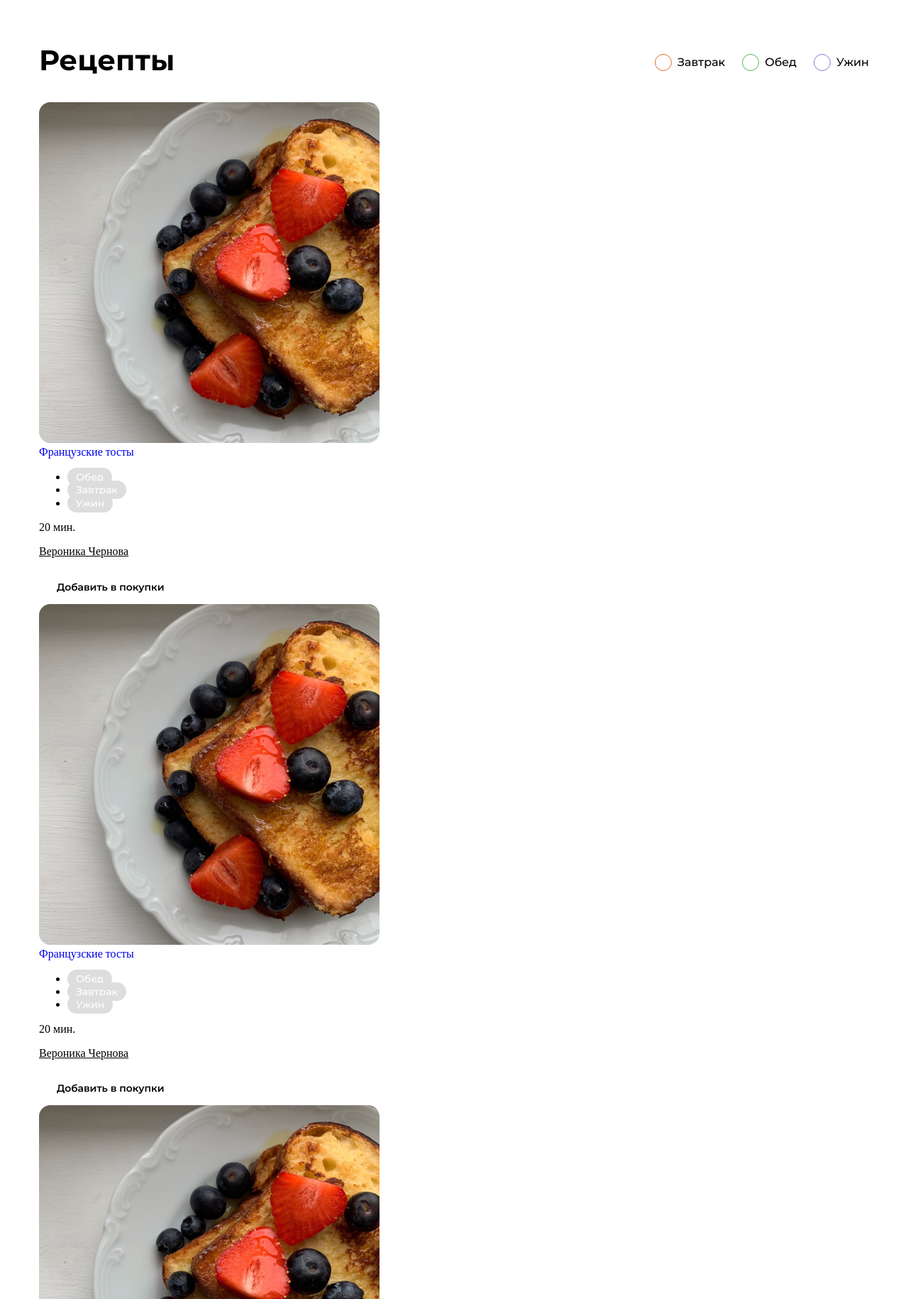
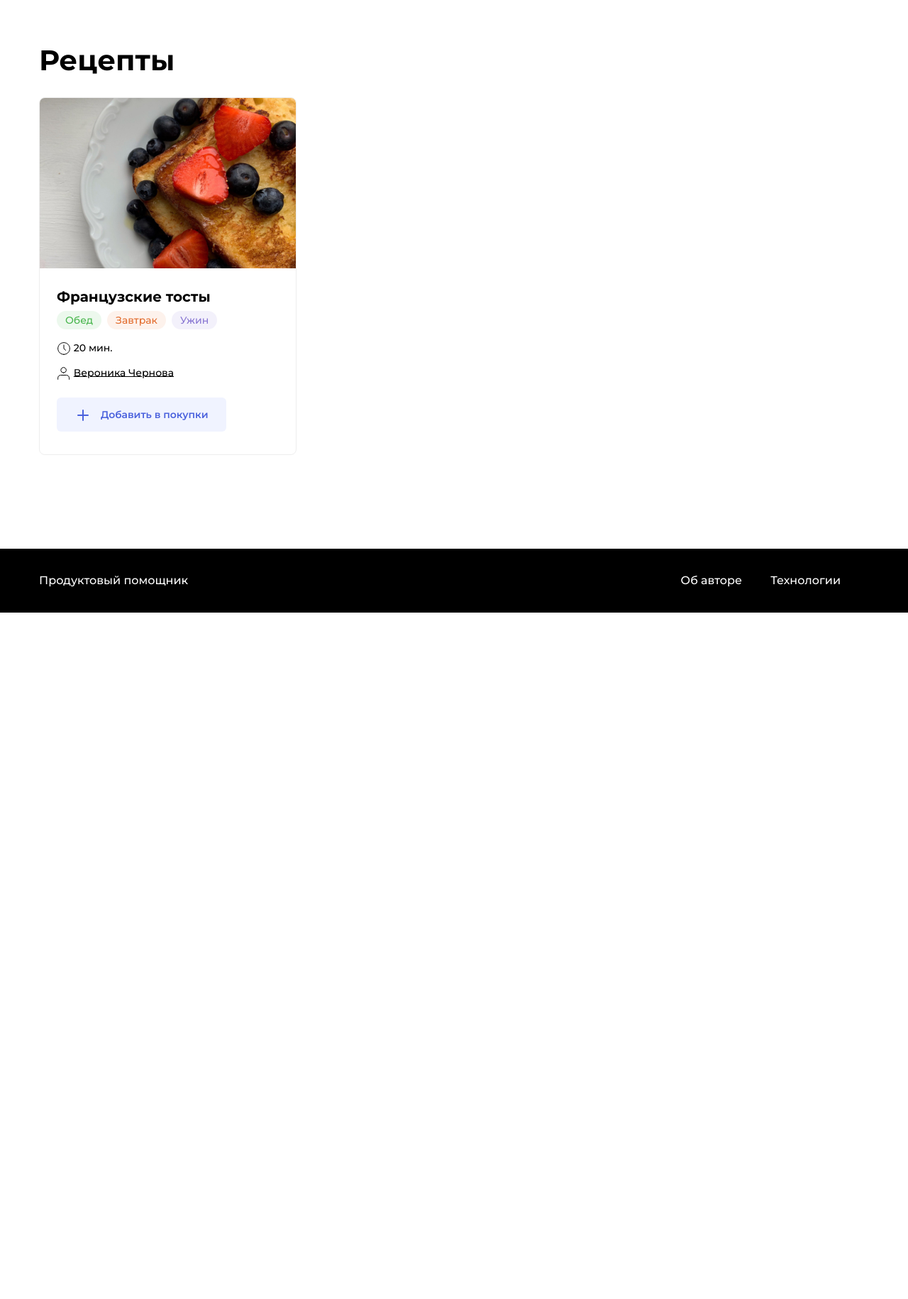
Before and after one commit to JohnnyBoomKek/foodgram-project, a Django app: page / in a window 1280 px wide. Shown: the part 90-1920 px from the top of the page at 71% size. After the commit the page ends 953 px from the top, so only its background shows below. Run offline with Django 3.2, Linux system fonts and the light colour scheme; tables that the repository leaves empty hold one stand-in row (values such as "Sample post").

Commit message:
minor changes

```diff
--- a/foodgram/settings.py
+++ b/foodgram/settings.py
@@ -32,14 +32,15 @@
 # Application definition
 
 INSTALLED_APPS = [
+    'recipes',
+    'users',
     'django.contrib.admin',
     'django.contrib.auth',
     'django.contrib.contenttypes',
     'django.contrib.sessions',
     'django.contrib.messages',
     'django.contrib.staticfiles',
-    'recipes',
-    'users',
+
 ]
 
 MIDDLEWARE = [
--- /dev/null
+++ b/recipes/templates/base.html
@@ -0,0 +1,33 @@
+<!doctype html>
+<html lang="en">
+<head>
+    <meta charset="UTF-8">
+    <meta name="viewport"
+          content="width=device-width, user-scalable=no, initial-scale=1.0, maximum-scale=1.0, minimum-scale=1.0">
+    <meta http-equiv="X-UA-Compatible" content="ie=edge">
+    <title>{% block title %} Рецепты{% endblock %}</title>
+    {% load static %}
+    <link rel="stylesheet" href="{% static "./pages/form.css" %}">
+    <link rel="stylesheet" href="{% static "./pages/index.css" %}">
+</head>
+<body class="body">
+    {% include 'header.html' %}
+    <main class="main container">
+        {% block content %}
+        <!-- content goes here -->
+        {% endblock %}
+
+    </main>
+{% include 'footer.html' %}
+<script src="{% static "./js/components/MainCards.js" %}"></script>
+
+<script src="{% static "./js/components/Purchases.js" %}"></script>
+
+<script src="{% static "./js/config/config.js" %}"></script>
+<script src="{% static "./js/components/CardList.js" %}"></script>
+<script src="{% static "./js/components/Header.js" %}"></script>
+
+<script src="{% static "./js/api/Api.js" %}"></script>
+<script src="{% static "indexNotAuth.js" %}"></script>
+</body>
+</html>
--- /dev/null
+++ b/recipes/templates/card.html
@@ -0,0 +1,22 @@
+<div class="card" data-id="120">
+    {%load static %}
+    <a href="#" class="link" target="_blank"><img src={% static "./images/testCardImg.png" %} alt="Какой-то текст"
+            class="card__image"></a>
+    <div class="card__body">
+        <a class="card__title link" href="#" target="_blank">Французские тосты</a>
+        <ul class="card__items">
+            <li class="card__item"><span class="badge badge_style_green">Обед</span></li>
+            <li class="card__item"><span class="badge badge_style_orange">Завтрак</span></li>
+            <li class="card__item"><span class="badge badge_style_purple">Ужин</span></li>
+        </ul>
+        <div class="card__items card__items_column">
+            <p class="card__text"><span class="icon-time"></span> 20 мин.</p>
+            <p class="card__text"><span class="icon-user"></span> <a href="#" style="color: black">Вероника
+                    Чернова</a></p>
+        </div>
+    </div>
+    <div class="card__footer">
+        <button class="button button_style_light-blue" name="purchases" data-out><span
+                class="icon-plus button__icon"></span>Добавить в покупки</button>
+    </div>
+</div>
--- /dev/null
+++ b/recipes/templates/footer.html
@@ -0,0 +1,9 @@
+<footer class="footer">
+    <div class="footer__container container">
+        <a href="#" class="footer__brand link">Продуктовый помощник</a>
+        <ul class="footer__items">
+            <li class="footer__item"><a href="#" class="footer__link link">Об авторе </a></li>
+            <li class="footer__item"><a href="#" class="footer__link link">Технологии</a></li>
+        </ul>
+    </div>
+</footer>
--- /dev/null
+++ b/recipes/templates/header.html
@@ -0,0 +1,14 @@
+<header class="header">
+    <nav class="nav">
+        <div class="nav__container container">
+            <ul class="nav__items list">
+                <li class="nav__item nav__item_active"><a href="#" class="nav__link link">Рецепты</a></li>
+                <li class="nav__item nav__item_disabled"><a href="#" class="nav__link link">Список покупок <span class="badge badge_style_blue nav__badge" id="counter">4</span></a></li>
+            </ul>
+            <ul class="nav__items list">
+                <li class="nav__item"><a href="#" class="nav__link link">Войти</a></li>
+                <li class="nav__item"><a href="#" class="button button_style_blue">Создать аккаунт</a></li>
+            </ul>
+        </div>
+    </nav>
+</header>
--- /dev/null
+++ b/recipes/templates/index.html
@@ -0,0 +1,20 @@
+{% extends 'base.html' %}
+{% block title %}Рецепты {% endblock %}
+{% block content %}
+{% load static %}
+
+<div class="main__header">
+    <h1 class="main__title">Рецепты</h1>
+<!-- tags go here -->
+</div>
+<div class="card-list">
+    {% for recipe in page %}
+    {% include 'card.html'%}
+    {% endfor %}
+<!-- recipies go here -->
+<!-- paginator goes gere -->
+{% if page.has_other_pages %}
+{% include 'paginator.html' %}
+{% endif %}
+</div>
+{% endblock %}
--- a/recipes/templates/indexNotAuth.html
+++ /dev/null
@@ -1,169 +0,0 @@
-<!doctype html>
-<html lang="en">
-<head>
-    <meta charset="UTF-8">
-    <meta name="viewport"
-          content="width=device-width, user-scalable=no, initial-scale=1.0, maximum-scale=1.0, minimum-scale=1.0">
-    <meta http-equiv="X-UA-Compatible" content="ie=edge">
-    {% load static %}
-    <title>Рецепты</title>
-    <link rel="stylesheet" href="{% static "./pages/form.css" %}">
-</head>
-<body class="body">
-<header class="header">
-    <nav class="nav">
-        <div class="nav__container container">
-            <ul class="nav__items list">
-                <li class="nav__item nav__item_active"><a href="#" class="nav__link link">Рецепты</a></li>
-                <li class="nav__item nav__item_disabled"><a href="#" class="nav__link link">Список покупок <span class="badge badge_style_blue nav__badge" id="counter">4</span></a></li>
-            </ul>
-            <ul class="nav__items list">
-                <li class="nav__item"><a href="#" class="nav__link link">Войти</a></li>
-                <li class="nav__item"><a href="#" class="button button_style_blue">Создать аккаунт</a></li>
-            </ul>
-        </div>
-    </nav>
-</header>
-    <main class="main container">
-        <div class="main__header">
-            <h1 class="main__title">Рецепты</h1>
-            <ul class="tags">
-                <li class="tags__item">
-                    <a id="breakfast" class="tags__checkbox tags__checkbox_style_orange tags__checkbox_active" href="#"></a>
-                    <span class="tags__label">Завтрак</span>
-                </li>
-                <li class="tags__item">
-                    <a id="lunch" class="tags__checkbox tags__checkbox_style_green tags__checkbox_active" href="#"></a>
-                    <span for="lunch" class="tags__label">Обед</span>
-                </li>
-                <li class="tags__item">
-                    <a id="dinner" class="tags__checkbox tags__checkbox_style_purple tags__checkbox_active" href="#"></a>
-                    <label for="dinner" class="tags__label">Ужин</label>
-                </li>
-            </ul>
-        </div>
-        <div class="card-list">
-            <div class="card" data-id="120">
-                <a href="#" class="link" target="_blank"><img src={% static "./images/testCardImg.png" %} alt="Какой-то текст" class="card__image"></a>
-                <div class="card__body">
-                    <a class="card__title link" href="#" target="_blank">Французские тосты</a>
-                    <ul class="card__items">
-                        <li class="card__item"><span class="badge badge_style_green">Обед</span></li>
-                        <li class="card__item"><span class="badge badge_style_orange">Завтрак</span></li>
-                        <li class="card__item"><span class="badge badge_style_purple">Ужин</span></li>
-                    </ul>
-                    <div class="card__items card__items_column">
-                        <p class="card__text"><span class="icon-time"></span> 20 мин.</p>
-                        <p class="card__text"><span class="icon-user"></span> <a href="#" style="color: black">Вероника Чернова</a></p>
-                    </div>
-                </div>
-                <div class="card__footer">
-                    <button class="button button_style_light-blue" name="purchases" data-out><span class="icon-plus button__icon"></span>Добавить в покупки</button>
-                </div>
-            </div>
-            <div class="card" data-id="121">
-                <a href="#" class="link" target="_blank"><img src="./images/testCardImg.png" alt="Какой-то текст" class="card__image"></a>
-                <div class="card__body">
-                    <a class="card__title link" href="#" target="_blank">Французские тосты</a>
-                    <ul class="card__items">
-                        <li class="card__item"><span class="badge badge_style_green">Обед</span></li>
-                        <li class="card__item"><span class="badge badge_style_orange">Завтрак</span></li>
-                        <li class="card__item"><span class="badge badge_style_purple">Ужин</span></li>
-                    </ul>
-                    <div class="card__items card__items_column">
-                        <p class="card__text"><span class="icon-time"></span> 20 мин.</p>
-                        <p class="card__text"><span class="icon-user"></span> <a href="#" style="color: black">Вероника Чернова</a></p>
-                    </div>
-                </div>
-                <div class="card__footer">
-                    <button class="button button_style_light-blue" name="purchases" data-out><span class="icon-plus button__icon"></span>Добавить в покупки</button>
-                </div>
-            </div>
-            <div class="card" data-id="122">
-                <a href="#" class="link" target="_blank"><img src="./images/testCardImg.png" alt="Какой-то текст" class="card__image"></a>
-                <div class="card__body">
-                    <a class="card__title link" href="#" target="_blank">Французские тосты</a>
-                    <ul class="card__items">
-                        <li class="card__item"><span class="badge badge_style_green">Обед</span></li>
-                        <li class="card__item"><span class="badge badge_style_orange">Завтрак</span></li>
-                        <li class="card__item"><span class="badge badge_style_purple">Ужин</span></li>
-                    </ul>
-                    <div class="card__items card__items_column">
-                        <p class="card__text"><span class="icon-time"></span> 20 мин.</p>
-                        <p class="card__text"><span class="icon-user"></span> <a href="#" style="color: black">Вероника Чернова</a></p>
-                    </div>
-                </div>
-                <div class="card__footer">
-                    <button class="button button_style_light-blue" name="purchases" data-out><span class="icon-plus button__icon"></span>Добавить в покупки</button>
-                </div>
-            </div>
-            <div class="card" data-id="123">
-                <a href="#" class="link" target="_blank"><img src="./images/testCardImg.png" alt="Какой-то текст" class="card__image"></a>
-                <div class="card__body">
-                    <a class="card__title link" href="#" target="_blank">Французские тосты</a>
-                    <ul class="card__items">
-                        <li class="card__item"><span class="badge badge_style_green">Обед</span></li>
-                        <li class="card__item"><span class="badge badge_style_orange">Завтрак</span></li>
-                        <li class="card__item"><span class="badge badge_style_purple">Ужин</span></li>
-                    </ul>
-                    <div class="card__items card__items_column">
-                        <p class="card__text"><span class="icon-time"></span> 20 мин.</p>
-                        <p class="card__text"><span class="icon-user"></span> <a href="#" style="color: black">Вероника Чернова</a></p>
-                    </div>
-                </div>
-                <div class="card__footer">
-                    <button class="button button_style_light-blue" name="purchases" data-out><span class="icon-plus button__icon"></span>Добавить в покупки</button>
-                </div>
-            </div>
-            <div class="card" data-id="124">
-                <a href="#" class="link" target="_blank"><img src="./images/testCardImg.png" alt="Какой-то текст" class="card__image"></a>
-                <div class="card__body">
-                    <a class="card__title link" href="#" target="_blank">Французские тосты</a>
-                    <ul class="card__items">
-                        <li class="card__item"><span class="badge badge_style_green">Обед</span></li>
-                        <li class="card__item"><span class="badge badge_style_orange">Завтрак</span></li>
-                        <li class="card__item"><span class="badge badge_style_purple">Ужин</span></li>
-                    </ul>
-                    <div class="card__items card__items_column">
-                        <p class="card__text"><span class="icon-time"></span> 20 мин.</p>
-                        <p class="card__text"><span class="icon-user"></span> <a href="#" style="color: black">Вероника Чернова</a></p>
-                    </div>
-                </div>
-                <div class="card__footer">
-                    <button class="button button_style_light-blue" name="purchases" data-out><span class="icon-plus button__icon"></span>Добавить в покупки</button>
-                </div>
-            </div>
-        </div>
-        <nav class="pagination" aria-label="Search results pages">
-            <ul class="pagination__container">
-                <li class="pagination__item"><a class="pagination__link link" href="#"><span class="icon-left"></span></a></li>
-                <li class="pagination__item pagination__item_active"><a class="pagination__link link" href="#">1</a></li>
-                <li class="pagination__item"><a class="pagination__link link" href="#">2</a></li>
-                <li class="pagination__item"><a class="pagination__link link" href="#">3</a></li>
-                <li class="pagination__item"><a class="pagination__link link" href="#">4</a></li>
-                <li class="pagination__item"><a class="pagination__link link" href="#">5</a></li>
-                <li class="pagination__item"><a class="pagination__link link" href="#"><span class="icon-right"></span></a></li>
-            </ul>
-        </nav>
-    </main>
-    <footer class="footer">
-        <div class="footer__container container">
-            <a href="#" class="footer__brand link">Продуктовый помощник</a>
-            <ul class="footer__items">
-                <li class="footer__item"><a href="#" class="footer__link link">Об авторе </a></li>
-                <li class="footer__item"><a href="#" class="footer__link link">Технологии</a></li>
-            </ul>
-        </div>
-    </footer>
-<script src="{% static "./js/components/MainCards.js" %}"></script>
-
-<script src="{% static "./js/components/Purchases.js" %}"></script>
-
-<script src="{% static "./js/config/config.js" %}"></script>
-<script src="{% static "./js/components/CardList.js" %}"></script>
-<script src="{% static "./js/components/Header.js" %}"></script>
-
-<script src="{% static "./js/api/Api.js" %}"></script>
-<script src="{% static "indexNotAuth.js" %}"></script>
-</body>
-</html>
--- a/recipes/views.py
+++ b/recipes/views.py
@@ -1,5 +1,28 @@
 from django.shortcuts import render
+from django.core.paginator import Paginator
 from django.http import HttpResponse
+
+from .models import Recipe
 # Create your views here.
 def index(request):
-    return render(request, 'indexNotAuth.html')
+    recipe_list = Recipe.objects.order_by("-pub_date").all()
+    paginator = Paginator(recipe_list, 4)
+
+    page_number = request.GET.get('page')
+    page = paginator.get_page(page_number)
+    context = {
+        'page': page,
+        'paginator': paginator,
+    }
+    return render(request, 'index.html', context)
+
+
+# def index(request):
+#     post_list = Post.objects.order_by("-pub_date").all()
+#     # показывать по 10 записей на странице.
+#     paginator = Paginator(post_list, 10)
+#     # переменная в URL с номером запрошенной страницы
+#     page_number = request.GET.get('page')
+#     # получить записи с нужным смещением
+#     page = paginator.get_page(page_number)
+#     return render(request, 'index.html', {'page': page, 'paginator': paginator})
--- a/users/templates/registration/login.html
+++ b/users/templates/registration/login.html
@@ -38,8 +38,9 @@
         <div class="form-container">
             <form class="form" method="post" action="{% url 'login' %}">
                 {% csrf_token %}
+                <input type="hidden" name="next" value="{{ next }}">
                 <div class="form__group">
-                    <label for="id_username" class="form__label">Имя</label>
+                    <label for="{{ form.username.id_for_label }}" class="form__label">Имя</label>
                     <div class="form__field-group">
                         <input type="text" name="username" id="id_username" class="form__input">
                         <span class="form__error"></span>
@@ -55,7 +56,7 @@
                 </div>
                 <div class="form__footer">
                     <button class="button button_style_blue">Войти</button>
-                    <a class="form__forgot-link">Забыли пароль?</a>
+                    <a href="{% url 'password_reset' %}" class="form__forgot-link">Забыли пароль?</a>
                 </div>
             </form>
         </div>
```
Also changed, not shown: recipes/templates/paginator.html (added, +17 -0 lines), recipes/templates/tags.html (added, +14 -0 lines), users/templates/registration/logged_out.html (added, +49 -0 lines), users/templates/registration/password_change_done.html (added, +50 -0 lines), users/templates/registration/password_change_form.html (added, +70 -0 lines), users/templates/registration/password_reset_form.html (added, +49 -0 lines).
